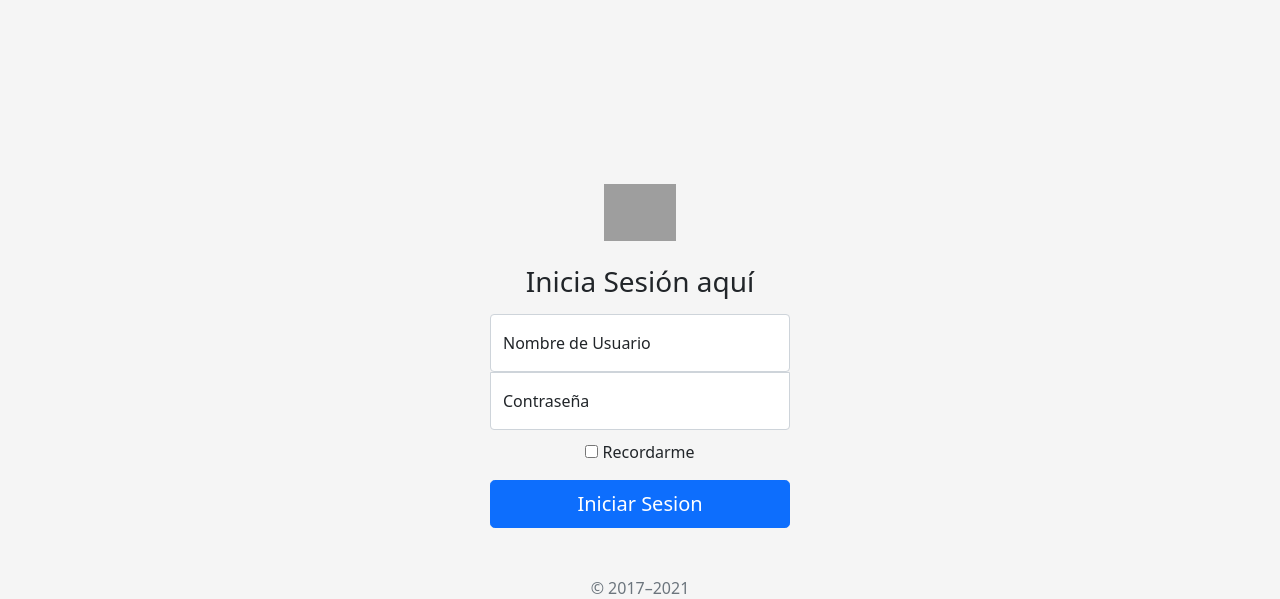
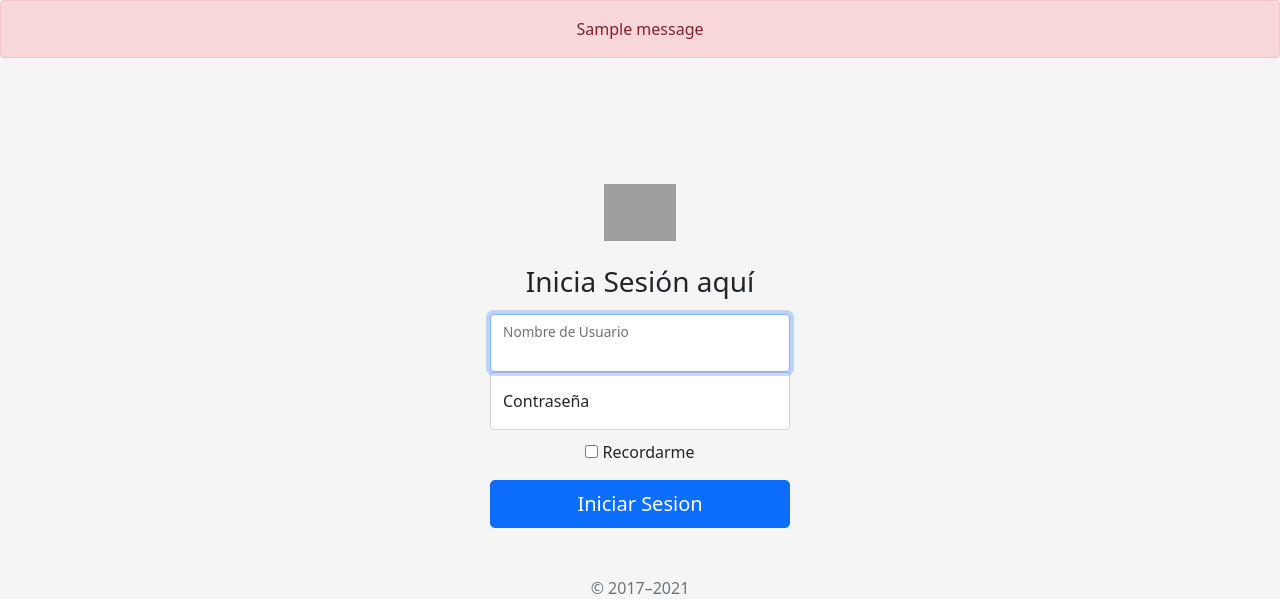
Before and after one commit to AkumaNam/conferencias-Nahum, a Django app: page / in a window 1280 px wide. Shown: the top 599 px of the page. Run offline with Django 3.2, Linux system fonts and the light colour scheme; one stand-in notice (Sample message) is shown; some libraries are stand-ins or nearby versions; grey boxes are pictures that could not be loaded.

Commit message:
Seguridad login implementada

```diff
--- a/app_seguridad/templates/seguridad/index.html
+++ b/app_seguridad/templates/seguridad/index.html
@@ -42,11 +42,27 @@
                 font-size: 3.5rem;
                 }
             }
+
+            #login-error{
+                position: absolute;
+                top: 0;
+                width: 100%;
+            }
         </style>
 
 
     </head>
     <body class="text-center">
+
+
+        {% if messages %}
+            {% for message in messages  %}
+                <div id="login-error" class="alert alert-danger">
+                    {{ message }}
+                </div>
+            {% endfor %}
+        {% endif %}
+
 
         <main class="form-signin">
             <form action="{% url 'login_view' %}" method="post">
@@ -55,7 +71,7 @@
                 <h1 class="h3 mb-3 fw-normal">Inicia Sesión aquí</h1>
 
                 <div class="form-floating">
-                    <input name="usuario" type="text" class="form-control" id="floatingInput" placeholder="name@example.com">
+                    <input autofocus name="usuario" type="text" class="form-control" id="floatingInput" placeholder="name@example.com">
                     <label for="floatingInput">Nombre de Usuario</label>
                 </div>
                 <div class="form-floating">
--- a/app_seguridad/views.py
+++ b/app_seguridad/views.py
@@ -1,9 +1,13 @@
 from django.http.response import HttpResponse
-from django.shortcuts import render
+from django.shortcuts import render, redirect
 from django.http import HttpResponse
-from django.contrib.auth import authenticate, login
+from django.contrib.auth import authenticate, login, logout
+from django.contrib import messages
+from django.urls import reverse
 
 def index(request):
+    if request.user.is_authenticated:
+            return redirect(reverse('registro:index'))
     return render(request, 'seguridad/index.html')
 
 def log_in(request):
@@ -13,9 +17,23 @@ def log_in(request):
 
         user = authenticate(username=username, password=password)
 
+        print(user)
+
         if user is not None:
-            return HttpResponse('El usuario existe')
+            if user.is_active:
+                login(request, user)
+                return redirect(reverse('registro:index'))
+            else:
+                return HttpResponse('El usuario existe pero no esta activo')
+
         else:
-            return HttpResponse('El usuario no existe')
+            messages.add_message(request, messages.ERROR, ' El usuario/contraseña invaidos o la cuenta esta desactivada')
+            return redirect('/')
 
         return HttpResponse(f'Usuario: {user} - Clave : {password}')
+    else:
+        return redirect('/')
+
+def log_out(request):
+    logout(request)
+    return redirect('/')
--- a/conferencias/settings.py
+++ b/conferencias/settings.py
@@ -118,6 +118,10 @@ USE_L10N = True
 
 USE_TZ = True
 
+LOGIN_REDIRECT_URL = '/registro/'
+LOGIN_URL = '/'
+
+
 
 # Static files (CSS, JavaScript, Images)
 # https://docs.djangoproject.com/en/3.2/howto/static-files/
--- a/conferencias/urls.py
+++ b/conferencias/urls.py
@@ -25,6 +25,7 @@ urlpatterns = [
     path('registro/', include('app_registro.urls')),
     path('', views.index),
     path('login/', views.log_in, name="login_view"),
+    path('logout/', views.log_out, name="logout_view"),
 
 ]+static(settings.STATIC_URL, document_root=settings.STATIC_ROOT)
 urlpatterns += static(settings.MEDIA_URL, document_root=settings.MEDIA_ROOT)
--- a/global_templates/base.html
+++ b/global_templates/base.html
@@ -24,7 +24,7 @@
                   <a href="{% url 'registro:participantes' %}" class="nav-link {% if activo == participantes %}active{% endif %}">Participantes</a>
                   <a href="#" class="nav-link {% if activo == conferencistas %}active{% endif %}">Conferencistas</a>
                   <a href="#" class="nav-link {% if activo == conferencias %}active{% endif %}">Conferencias</a>
-                  <a href="#" class="nav-link"></a>
+                  <a href="{% url 'logout_view' %}" class="nav-link">Salir</a>
                 </div>
               </div>
             </div>
```
Also changed, not shown: app_registro/views.py (+6 -2 lines), db.sqlite3.
